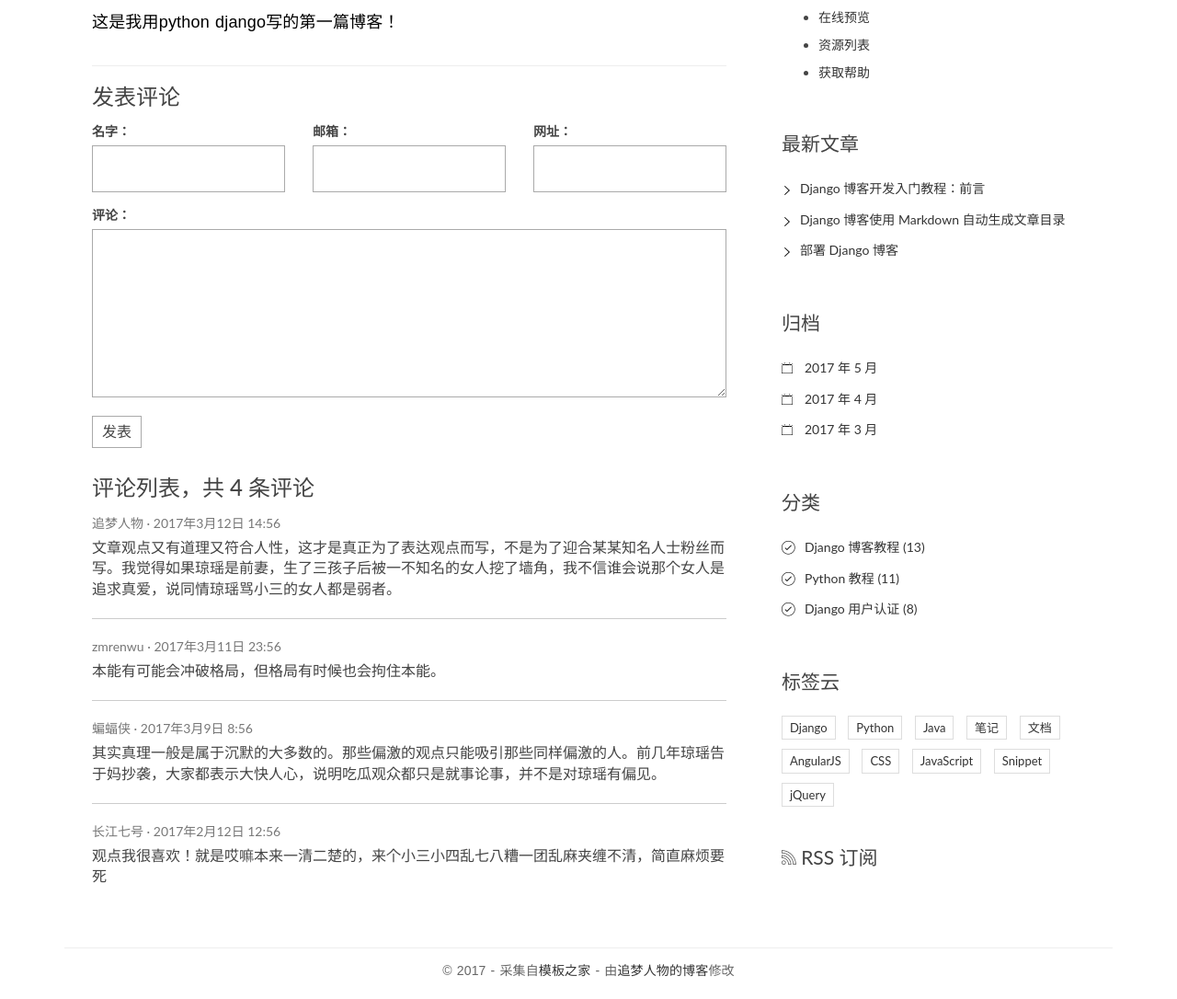
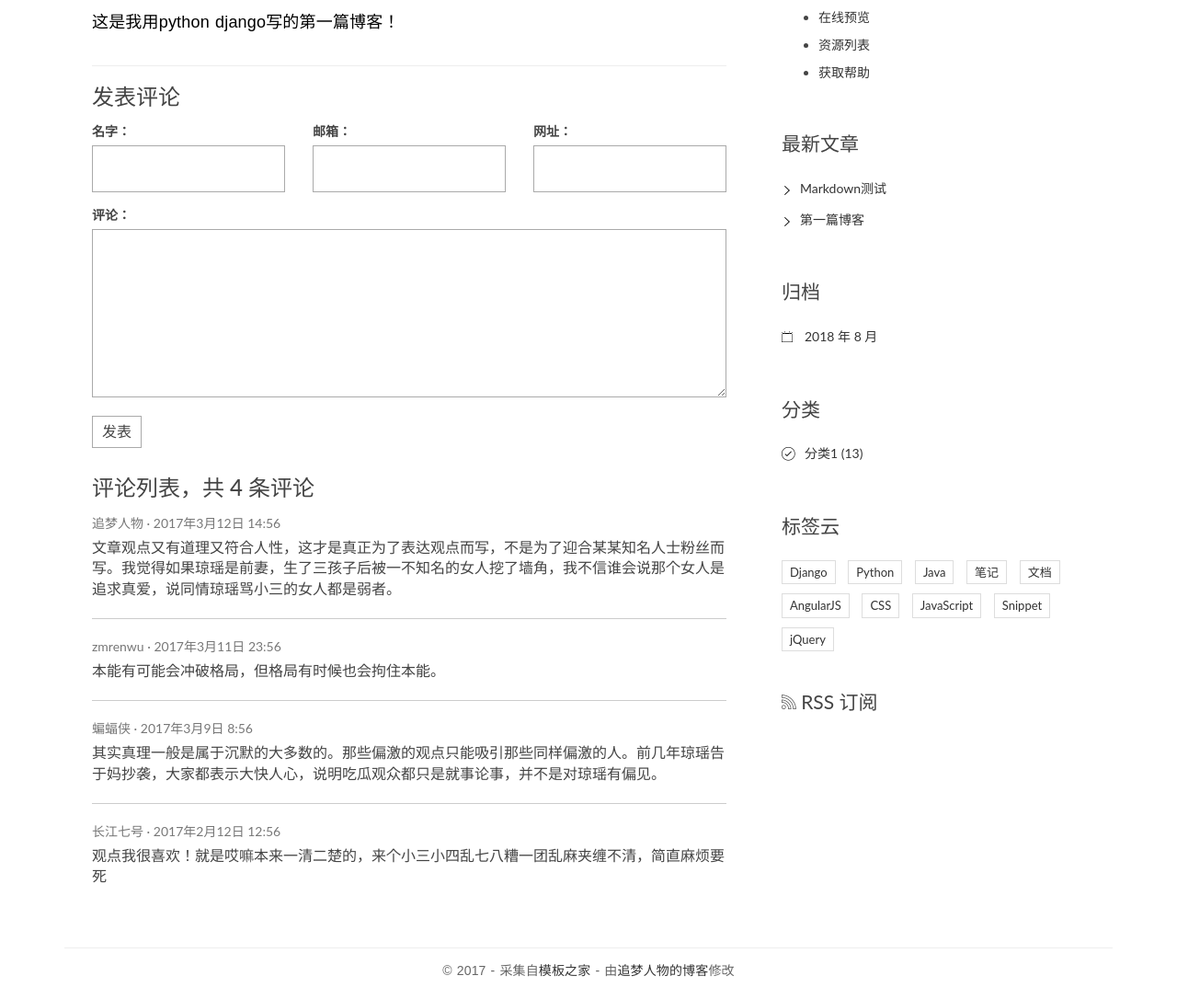
Before and after one commit to lllZLXlll/Python, a Django app: page /post/2/ in a window 1280 px wide. Shown: the part 275-1361 px from the top of the page at 92% size. Run offline with Django 3.2, Linux system fonts and the light colour scheme; data comes from the database, SQL or seed files in the repository; some libraries are stand-ins or nearby versions.

Commit message:
自定义模板标签

```diff
--- a/blogproject/blog/templates/base.html
+++ b/blogproject/blog/templates/base.html
@@ -1,5 +1,8 @@
 {# 引入静态模块，才能在模板中使用 {% static %} 标签 #}
 {% load staticfiles %}
+{# 引入自定义模板标签库 #}
+{% load blog_tags %}
+
 <!DOCTYPE html>
 <html>
 <head>
@@ -77,45 +80,42 @@
                 {% endblock toc %}
                 <div class="widget widget-recent-posts">
                     <h3 class="widget-title">最新文章</h3>
+                    {% get_recent_post as recent_post_list %}
                     <ul>
+                        {% for post in recent_post_list %}
                             <li>
-                            <a href="#">Django 博客开发入门教程：前言</a>
+                                <a href="{{ post.get_absolute_url }}">{{ post.title }}</a>
                             </li>
-                        <li>
-                            <a href="#">Django 博客使用 Markdown 自动生成文章目录</a>
-                        </li>
-                        <li>
-                            <a href="#">部署 Django 博客</a>
-                        </li>
+                        {% empty %}
+                            暂无最新文章
+                        {% endfor %}
                     </ul>
                 </div>
                 <div class="widget widget-archives">
                     <h3 class="widget-title">归档</h3>
+                    {% archives as date_list %}
                     <ul>
+                        {% for date in date_list %}
                             <li>
-                            <a href="#">2017 年 5 月</a>
+                                <a href="#">{{ date.year }} 年 {{ date.month }} 月</a>
                             </li>
-                        <li>
-                            <a href="#">2017 年 4 月</a>
-                        </li>
-                        <li>
-                            <a href="#">2017 年 3 月</a>
-                        </li>
+                        {% empty %}
+                            暂无归档
+                        {% endfor %}
                     </ul>
                 </div>
 
                 <div class="widget widget-category">
                     <h3 class="widget-title">分类</h3>
+                    {% get_categories as category_list %}
                     <ul>
+                        {% for category in category_list %}
                             <li>
-                            <a href="#">Django 博客教程 <span class="post-count">(13)</span></a>
+                                <a href="#">{{ category.name }} <span class="post-count">(13)</span></a>
                             </li>
-                        <li>
-                            <a href="#">Python 教程 <span class="post-count">(11)</span></a>
-                        </li>
-                        <li>
-                            <a href="#">Django 用户认证 <span class="post-count">(8)</span></a>
-                        </li>
+                        {% empty %}
+                            暂无分类
+                        {% endfor %}
                     </ul>
                 </div>
 
--- /dev/null
+++ b/blogproject/blog/templatetags/blog_tags.py
@@ -0,0 +1,23 @@
+from ..models import Post, Category
+from django import template
+
+register = template.Library()
+
+# 注册自定义模板标签
+@register.simple_tag
+def get_recent_post(num=5):
+    # 获取Post中的前num条数据
+    return Post.objects.all().order_by('-created_time')[:num]
+
+@register.simple_tag
+def archives():
+    # 这里 dates 方法会返回一个列表，列表中的元素为每一篇文章（Post）的创建时间，精确到月份，降序排列
+    data = Post.objects.dates('created_time', 'month', order='DESC')
+    print(data)
+    return data
+
+
+
+@register.simple_tag
+def get_categories():
+    return Category.objects.all()
```
Also changed, not shown: blogproject/blog/templatetags/__init__.py (added). Lines whose indentation alone changed are shown as unchanged.
